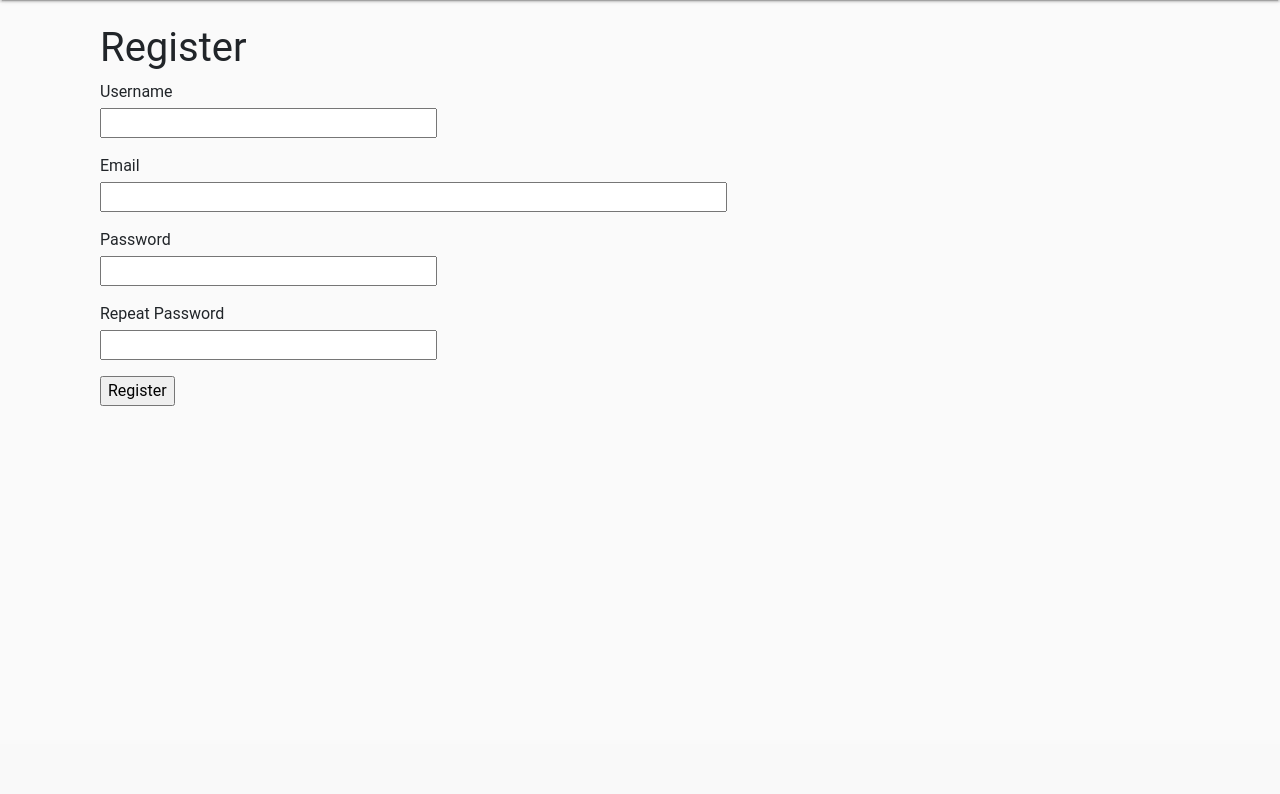
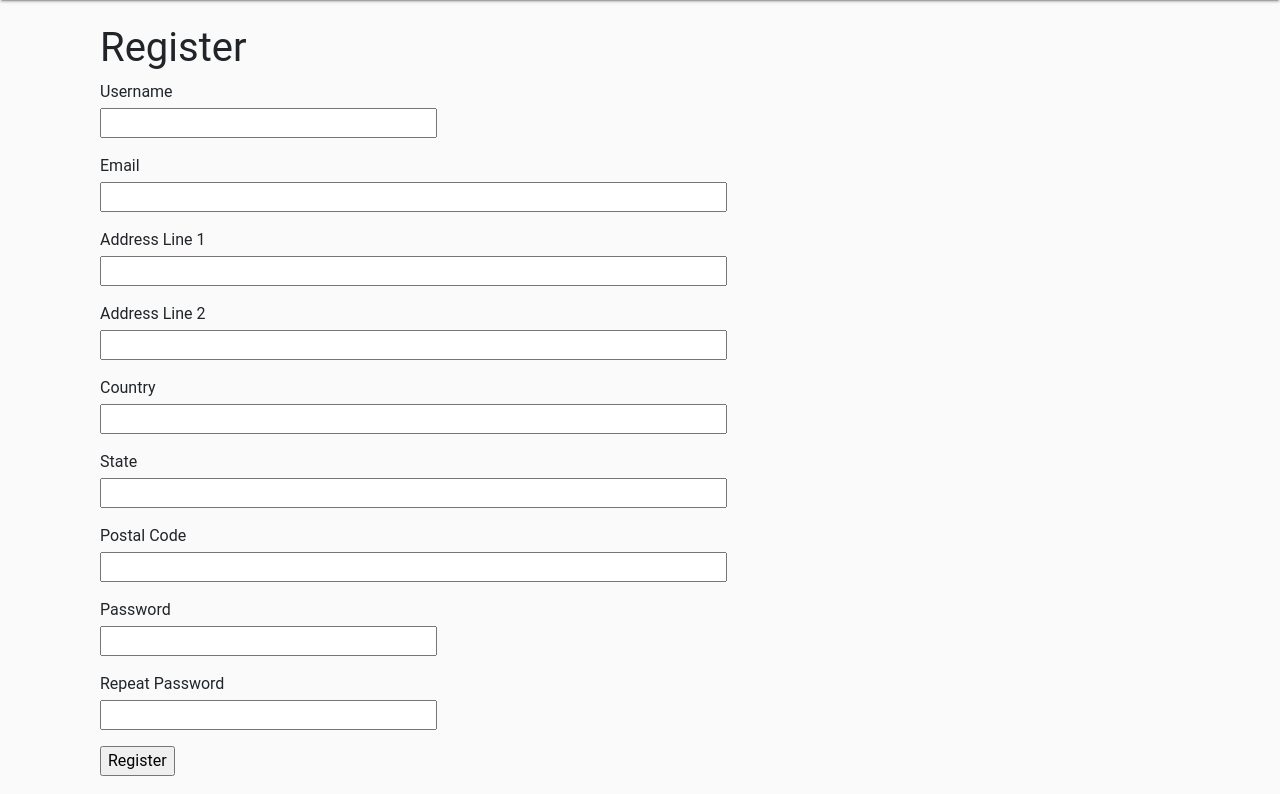
Before and after one commit to c4r1sk1m/Sellify, a Flask app: page /register in a window 1280 px wide. Shown: the part 56-850 px from the top of the page. Before the commit the page ends 462 px from the top, so only its background shows below. Run offline with Flask 2, Linux system fonts and the light colour scheme; some libraries are stand-ins or nearby versions.

Commit message:
Cleaned up a bit

```diff
--- a/app/forms.py
+++ b/app/forms.py
@@ -6,6 +6,12 @@ from wtforms.validators import DataRequired, Email, ValidationError,EqualTo,Leng
 from app.models import User
 
 
+
+# ToDo:
+# 1. Form input validation
+# 2. Form input sanitation
+#
+#
 
 
 class ItemForm(FlaskForm):
@@ -17,9 +23,19 @@ class ItemForm(FlaskForm):
 class SaleForm(FlaskForm):
     name  = StringField('Sale name', validators=[DataRequired(), Length(min=1,max=140)])
     description = TextAreaField('Describe your sale!', validators=[DataRequired(), Length(min=1, max=512)])
-    zipcode = StringField('Zipcode', validators=[DataRequired()])
-    address_1 = StringField('Address Line 1', validators=[DataRequired()])
-    address_2 = StringField('Address Line 2', validators=[DataRequired()])
+
+
+    use_saved_address = BooleanField('Use Saved Home Address?')
+    save_address      = BooleanField('Save Address to Profile?')
+
+
+    address_1   = StringField('Address Line 1', validators=[DataRequired()])
+    address_2   = StringField('Address Line 2')
+    country     = StringField('Country', validators=[DataRequired()])
+    state       = StringField('State', validators=[DataRequired()])
+    postal_code = StringField('Postal Code', validators=[DataRequired()])
+
+
     start_date = StringField('Start Date', validators=[DataRequired()])
     end_date = StringField('End Date', validators=[DataRequired()])
     submit = SubmitField('Submit')
@@ -52,6 +68,15 @@ class LoginForm(FlaskForm):
 class RegistrationForm(FlaskForm):
     username = StringField('Username', validators=[DataRequired()])
     email = StringField('Email', validators=[DataRequired(), Email()])
+
+    address_1   = StringField('Address Line 1', validators=[DataRequired()])
+    address_2   = StringField('Address Line 2')
+    country     = StringField('Country', validators=[DataRequired()])
+    state       = StringField('State', validators=[DataRequired()])
+    postal_code = StringField('Postal Code', validators=[DataRequired()])
+
+
+
     password = PasswordField('Password', validators=[DataRequired()])
     password2 = PasswordField('Repeat Password', validators=[DataRequired(), EqualTo('password')])
     submit = SubmitField('Register')
--- a/app/routes.py
+++ b/app/routes.py
@@ -100,16 +100,40 @@ def add_items(id):
 def create_sale():
     form = SaleForm()
 
+    address_1 = current_user.address_1
+    address_saved = False
+    if address_1 == None:
+        print("NONE")
+    else:
+        address_saved = True
+
+
+    # Use home address?
+    # Yes -> Sale Address = current_user.*
+    # No -> Sale Address =  Input
+
+    # If No Address found on File for user Force User to input new address
+    # If No Address is found, prompt user for input on whether or not they want to set the address they just entered as their default home address.
+
     if form.validate_on_submit():
         name = form.name.data
         description = form.description.data
-        zipcode = form.zipcode.data
+        zipcode = form.postal_code.data
         address_1 = form.address_1.data
         address_2 = form.address_2.data
         start_date = form.start_date.data
         end_date =  form.end_date.data
         user_id = current_user.id
         sale = Sale(name=name,description=description,zipcode=zipcode,address_1=address_1,address_2=address_2,start_date=start_date,end_date=end_date,user_id=user_id)
+
+        if form.save_address.data == True:
+            current_user.address_1 = form.address_1.data
+            current_user.address_2 = form.address_2.data
+            current_user.country =form.country.data
+            current_user.state =form.state.data
+            current_user.postal_code =postal_code =  form.postal_code.data
+
+
         db.session.add(sale)
         db.session.commit()
 
@@ -117,7 +141,7 @@ def create_sale():
     else:
         pass
 
-    return render_template('/sales/newsale.html',form=form)
+    return render_template('/sales/newsale.html',form=form,address_saved=address_saved)
 
 # -------------------------------- Mapping ---------------------------------------- #
 def map_results(address_1,address_2,zipcode):
--- a/app/templates/register.html
+++ b/app/templates/register.html
@@ -1,6 +1,13 @@
 {% extends "base.html" %}
 {% import 'bootstrap/wtf.html' as wtf %}
 {% block app_content %}
+
+<!--
+    ToDo:
+    1. Remove autofill on password field
+    2. Add autocomplete for address input. If correct address is selected, all other address fields should be automatically filled.
+ -->
+
 <h1>Register</h1>
 <form action="" method="post">
     {{ form.hidden_tag() }}
@@ -18,6 +25,45 @@
         <span style="color: red;">[{{ error }}]</span>
         {% endfor %}
     </p>
+    <!--  -->
+    <p>
+        {{ form.address_1.label }}<br>
+        {{ form.address_1(size=64) }}<br>
+        {% for error in form.address_1.errors %}
+        <span style="color: red;">[{{ error }}]</span>
+        {% endfor %}
+    </p>
+    <p>
+        {{ form.address_2.label }}<br>
+        {{ form.address_2(size=64) }}<br>
+        {% for error in form.address_2.errors %}
+        <span style="color: red;">[{{ error }}]</span>
+        {% endfor %}
+    </p>
+    <p>
+        {{ form.country.label }}<br>
+        {{ form.country(size=64) }}<br>
+        {% for error in form.country.errors %}
+        <span style="color: red;">[{{ error }}]</span>
+        {% endfor %}
+    </p>
+    <p>
+        {{ form.state.label }}<br>
+        {{ form.state(size=64) }}<br>
+        {% for error in form.state.errors %}
+        <span style="color: red;">[{{ error }}]</span>
+        {% endfor %}
+    </p>
+    <p>
+        {{ form.postal_code.label }}<br>
+        {{ form.postal_code(size=64) }}<br>
+        {% for error in form.postal_code.errors %}
+        <span style="color: red;">[{{ error }}]</span>
+        {% endfor %}
+    </p>
+
+
+    <!--  -->
     <p>
         {{ form.password.label }}<br>
         {{ form.password(size=32) }}<br>
```
Also changed, not shown: app/models.py (+8 -0 lines), app/templates/sales/newsale.html (+26 -2 lines), migrations/versions/eab3271bbaa6_.py (added, +36 -0 lines), app.db. Lines whose indentation alone changed are shown as unchanged.
